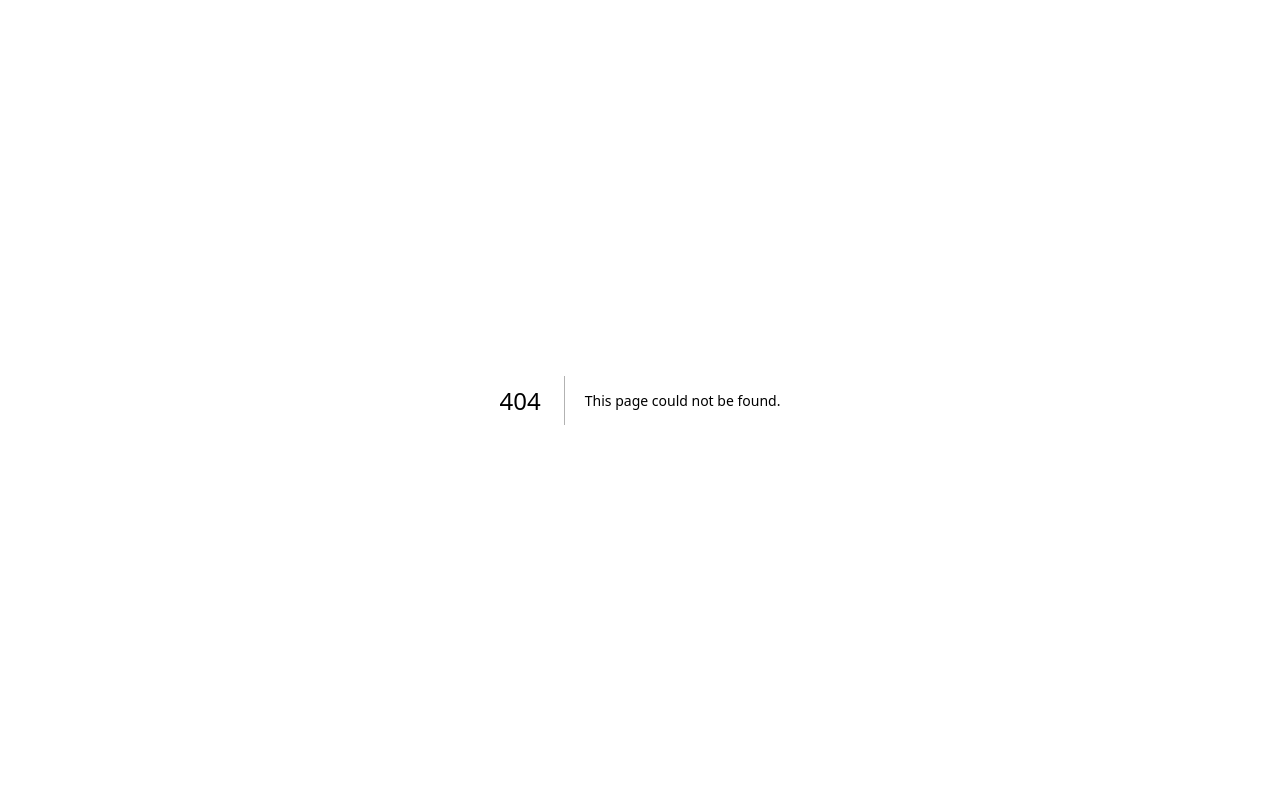
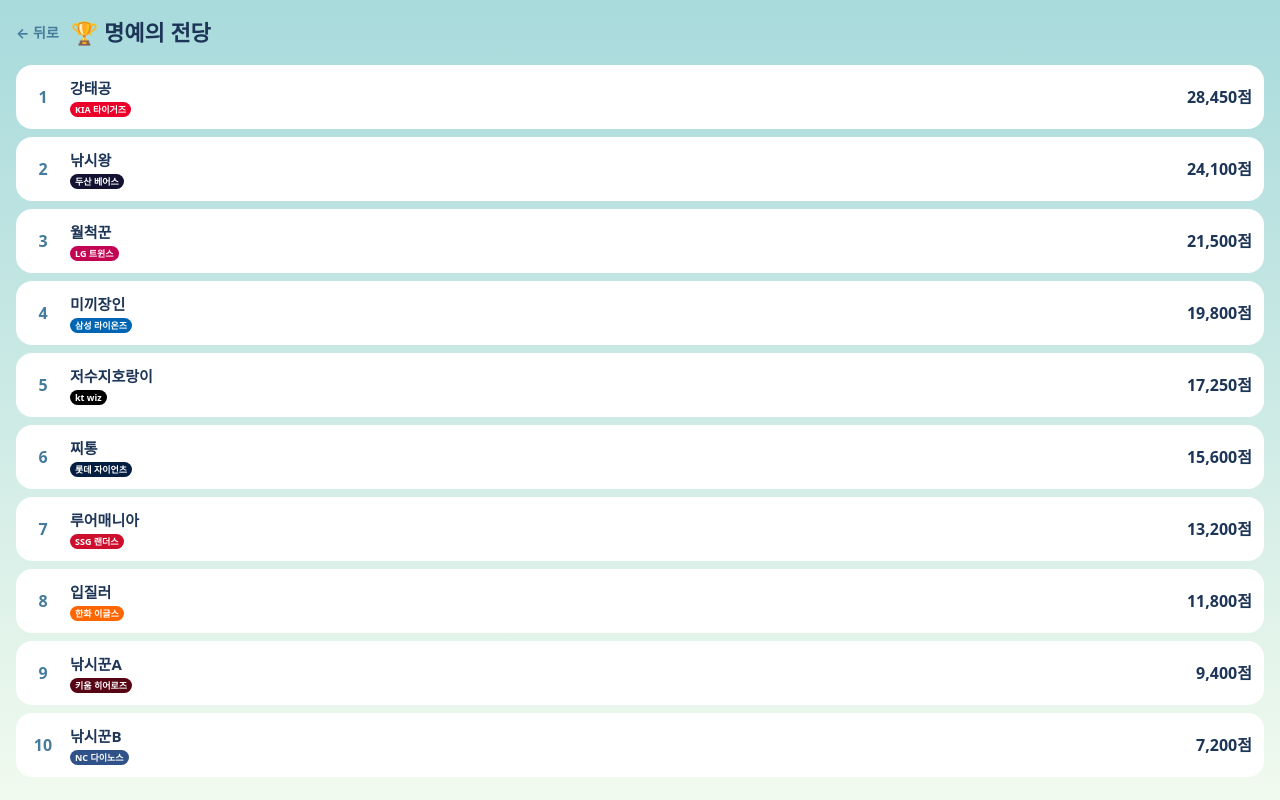
Before and after one commit to JHS-HECTO/polyball-fishing, a Next.js app: page /leaderboard in a window 1280 px wide. Before the commit this address had no page. Built offline with nearby package versions, Linux system fonts and the light colour scheme.

Commit message:
feat: add leaderboard page with mock entries and self highlight

```diff
--- /dev/null
+++ b/app/leaderboard/page.module.scss
@@ -0,0 +1,33 @@
+.lb {
+  min-height: 100vh;
+  padding: var(--space-4);
+  background: linear-gradient(180deg, var(--colors-primary1), var(--colors-primary2));
+
+  &__head {
+    display: flex;
+    align-items: center;
+    gap: var(--space-3);
+    margin-bottom: var(--space-4);
+  }
+
+  &__back {
+    font-size: 1.4rem;
+    color: var(--colors-deep1);
+    font-weight: 700;
+  }
+
+  &__title {
+    margin: 0;
+    font-size: 2.2rem;
+    color: var(--colors-deep2);
+  }
+
+  &__list {
+    list-style: none;
+    margin: 0;
+    padding: 0;
+    display: flex;
+    flex-direction: column;
+    gap: var(--space-2);
+  }
+}
--- /dev/null
+++ b/app/leaderboard/page.tsx
@@ -0,0 +1,48 @@
+'use client';
+
+import Link from 'next/link';
+import { useEffect, useState } from 'react';
+import { LeaderboardRow } from 'components/LeaderboardRow';
+import { MOCK_LEADERBOARD } from 'lib/mockLeaderboard';
+import { sortLeaderboard } from 'lib/ranking';
+import { ROUTES } from 'lib/routes';
+import { useGameStore } from 'lib/gameState';
+import type { LeaderboardEntry } from 'lib/types';
+import styles from './page.module.scss';
+
+export default function LeaderboardPage() {
+  const player = useGameStore((s) => s.player);
+  const totalScore = useGameStore((s) => s.totalScore);
+  const [entries, setEntries] = useState<LeaderboardEntry[]>(MOCK_LEADERBOARD);
+
+  useEffect(() => {
+    if (!player) return;
+    const withMe: LeaderboardEntry[] = [
+      ...MOCK_LEADERBOARD,
+      {
+        rank: 0,
+        user_id: 'me',
+        nickname: player.nickname,
+        team: player.team,
+        total_score: totalScore,
+        golden_count: 0,
+        created_at: new Date().toISOString(),
+      },
+    ];
+    setEntries(sortLeaderboard(withMe));
+  }, [player, totalScore]);
+
+  return (
+    <main className={styles.lb}>
+      <header className={styles.lb__head}>
+        <Link href={ROUTES.HOME} className={styles.lb__back}>← 뒤로</Link>
+        <h2 className={styles.lb__title}>🏆 명예의 전당</h2>
+      </header>
+      <ul className={styles.lb__list}>
+        {entries.map((e) => (
+          <LeaderboardRow key={`${e.nickname}-${e.created_at}`} entry={e} isMe={e.user_id === 'me'} />
+        ))}
+      </ul>
+    </main>
+  );
+}
--- /dev/null
+++ b/components/LeaderboardRow.module.scss
@@ -0,0 +1,46 @@
+.row {
+  display: flex;
+  align-items: center;
+  gap: var(--space-3);
+  padding: var(--space-3);
+  background: var(--colors-surface);
+  border-radius: var(--radius-md);
+  list-style: none;
+
+  &--me {
+    background: var(--colors-gold);
+    color: var(--colors-deep2);
+  }
+
+  &__rank {
+    width: 3rem;
+    font-size: 1.6rem;
+    font-weight: 800;
+    text-align: center;
+    color: var(--colors-deep1);
+  }
+
+  &__nick {
+    flex: 1;
+    display: flex;
+    flex-direction: column;
+    gap: 0.2rem;
+    font-size: 1.5rem;
+    font-weight: 700;
+  }
+
+  &__team {
+    align-self: flex-start;
+    padding: 0.1rem 0.5rem;
+    border-radius: var(--radius-pill);
+    color: white;
+    font-size: 0.9rem;
+    font-weight: 700;
+  }
+
+  &__score {
+    font-size: 1.6rem;
+    font-weight: 800;
+    color: var(--colors-deep2);
+  }
+}
--- /dev/null
+++ b/components/LeaderboardRow.tsx
@@ -0,0 +1,28 @@
+import clsx from 'clsx';
+import type { LeaderboardEntry } from 'lib/types';
+import { getTeam } from 'lib/teams';
+import { formatScore } from 'lib/ranking';
+import styles from './LeaderboardRow.module.scss';
+
+type Props = {
+  entry: LeaderboardEntry;
+  isMe: boolean;
+};
+
+export function LeaderboardRow({ entry, isMe }: Props) {
+  const team = getTeam(entry.team);
+  return (
+    <li className={clsx(styles.row, { [styles['row--me'] as string]: isMe })}>
+      <div className={styles.row__rank}>{entry.rank}</div>
+      <div className={styles.row__nick}>
+        {entry.nickname}
+        {team && (
+          <span className={styles.row__team} style={{ background: team.color }}>
+            {team.name}
+          </span>
+        )}
+      </div>
+      <div className={styles.row__score}>{formatScore(entry.total_score)}점</div>
+    </li>
+  );
+}
```
